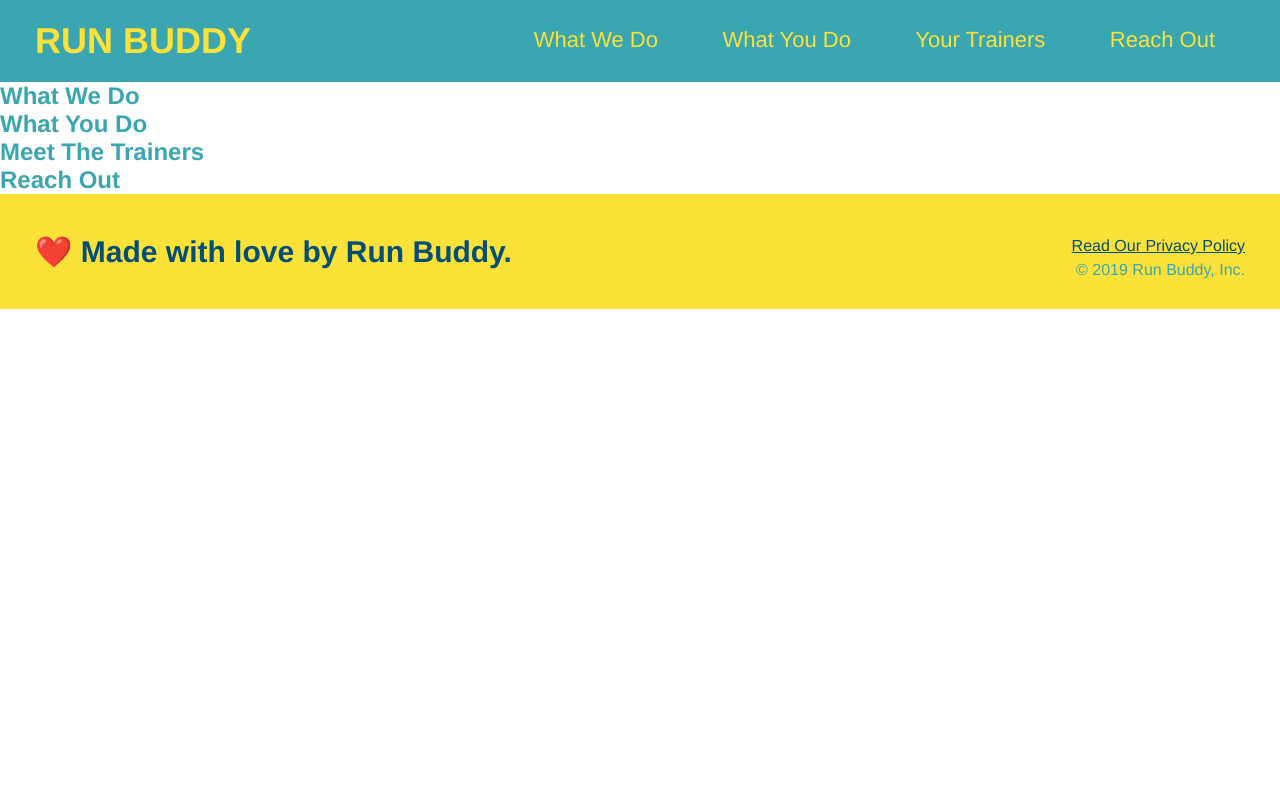
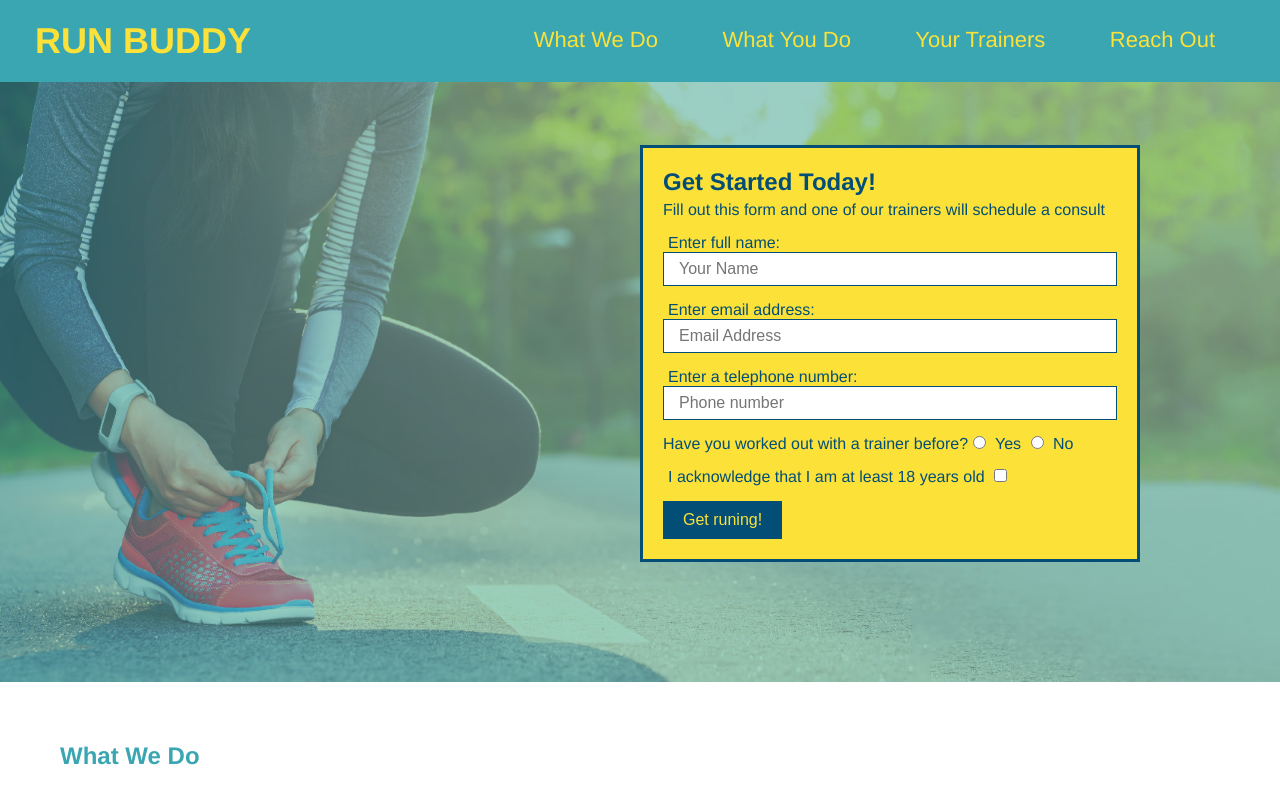
Before and after one commit to esgarsad/run-buddy, a plain HTML site: page index.html in a window 1280 px wide. Shown: the top 800 px of the page. Drawn offline with Linux system fonts and the light colour scheme.

Commit message:
hero added

```diff
--- a/assets/css/style.css
+++ b/assets/css/style.css
@@ -1,18 +1,21 @@
-    *{
+  *{
         margin:0;
         padding: 0;
         box-sizing: border-box;
     }
+
 body {
     /*more in a minute */
     color: #39a6b2;
     font-family: Helvetica, Arial, sans-serif;
     }
+
     /* apply styles to  <header> */
     header {
-        padding: 20px 35px;
+       padding: 20px 35px;
         background-color: #39a6b2;
         }
+
         header h1 {
             font-weight: bold;
             font-size: 36px;
@@ -21,40 +24,99 @@ body {
             display: inline;
         }
         header a {
-            color: #fce138;
-        }
-        header a {
             text-decoration: none;
             color:#fce138;
         }
+
         header nav {
             float: right;
             margin: 7px 0;
         }
+
         header nav ul li {
             display:inline;
         }
+
         header nav ul li a{
             margin: 0 30px;
             font-weight: lighter;
             font-size: 22px;
         }
+
         footer {
             background: #fce138;
             width:100%;
             padding: 40px 35px;
         }
+
         footer h2 {
             display: inline;
             color: #024e76;
             font-size: 30px;
             margin:0;
         }
+
         footer div {
             float: right;
             line-height: 1.5;
             text-align: right;
         }
+
         footer a{
             color: #024e76;
         }
+
+        section {
+            padding: 60px;
+        }
+
+        /* Hero Style Start */
+        .hero {
+            background-image: url("../images/hero-bg.jpg");
+            height: 600px;
+            background-size: cover;
+            background-position: center;
+            position: relative;
+        }
+        /* Hero style end*/
+
+        /*hero-form mock-up style*/
+       .hero-form {
+            background-color: #fce138;
+            padding: 20px;
+            width: 500px;
+            border:3px solid #024e76;
+            color: #024e76;
+            border-width: 3px;
+            position: absolute;
+            bottom: 120px;
+            right: 140px;
+        }
+        /* end of hero-form mock-up*/
+
+        .hero-form h3 {
+            font-size: 24px;
+            margin: 0;
+        }
+        .hero-form p {
+            margin: 5px 0 15px 0;
+        }
+        .form-input {
+            border: 1px solid #024e76;
+            display:block;
+            padding: 7px 15px;
+            font-size: 16px;
+            color: #024e76;
+            width: 100%;
+            margin-bottom: 15px;
+        }
+        .hero-form label{
+            margin: 0 5px;
+        }
+        .hero-form button {
+            color: #fce138;
+            background-color: #024e76;
+            border: none;
+            padding: 10px 20px;
+            font-size: 16px;
+        }
--- a/index.html
+++ b/index.html
@@ -34,9 +34,39 @@
        </header>
 
        <!-- hero/jumbotron -->
-       <section>
+       <section class="hero">
+           <div class="hero-form">
+               <h3> Get Started Today!</h3>
+               <p>Fill out this form and one of our trainers will schedule a consult</p>
+               <!-- Add form element-->
+               <form>
+                   <label for="name">Enter full name:</label>
+                   <input type="text" placeholder="Your Name" name="name" id="name" class="form-input" />
+                   <label for="email">Enter email address:</label>
+                   <input type="email" placeholder="Email Address" name="email" id="email" class="form-input">
+                   <label for="phone">Enter a telephone number:</label>
+                   <input type="tel" placeholder="Phone number" name="phone" id="phone" class="form-input">
+                   <p>
+                       Have you worked out with a trainer before?
+                       <input type="radio" name="trainer-confirm" id="trainer-yes" />
+                       <label for="trainer-yes">Yes</label>
+                       <input type="radio" name="trainer-confirm" id="trainer-no" />
+                       <label for="trainer-no">No</label>
+                     </p>
+                     <p>
+                         <label for="checkbox">
+                         I acknowledge that I am at least 18 years old
+                        </label>
 
+                         <input type="checkbox" name="age-confirm" id="checkbox" />
+                     </p>
+                     <button type="submit">
+                     Get runing!
+                    </button>
+               </form>
+           </div>
        </section>
+       <!--end hero -->
 
        <!-- what we do section-->
        <section>
```
Also changed, not shown: assets/images/hero-bg.jpg (added), 1 other file.
